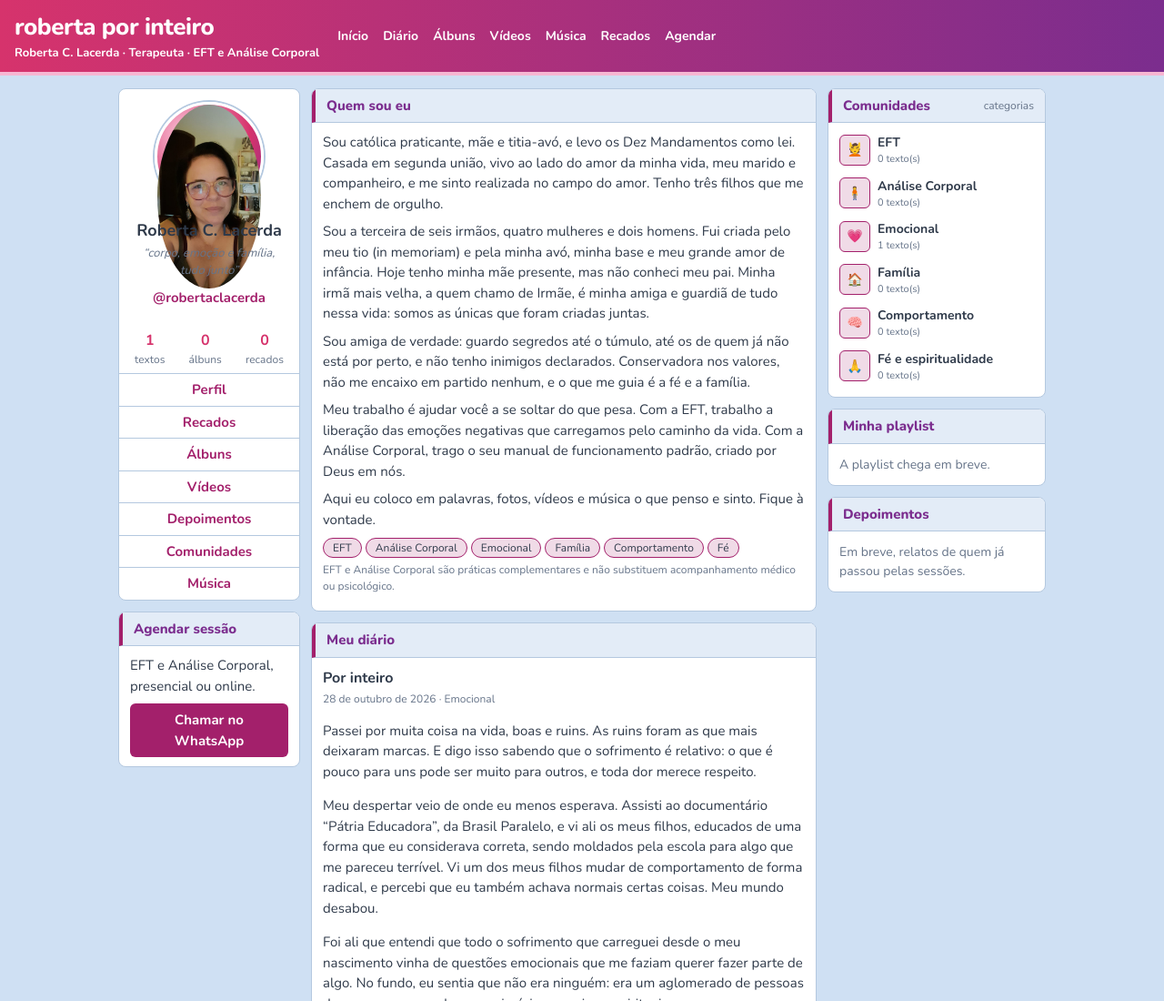
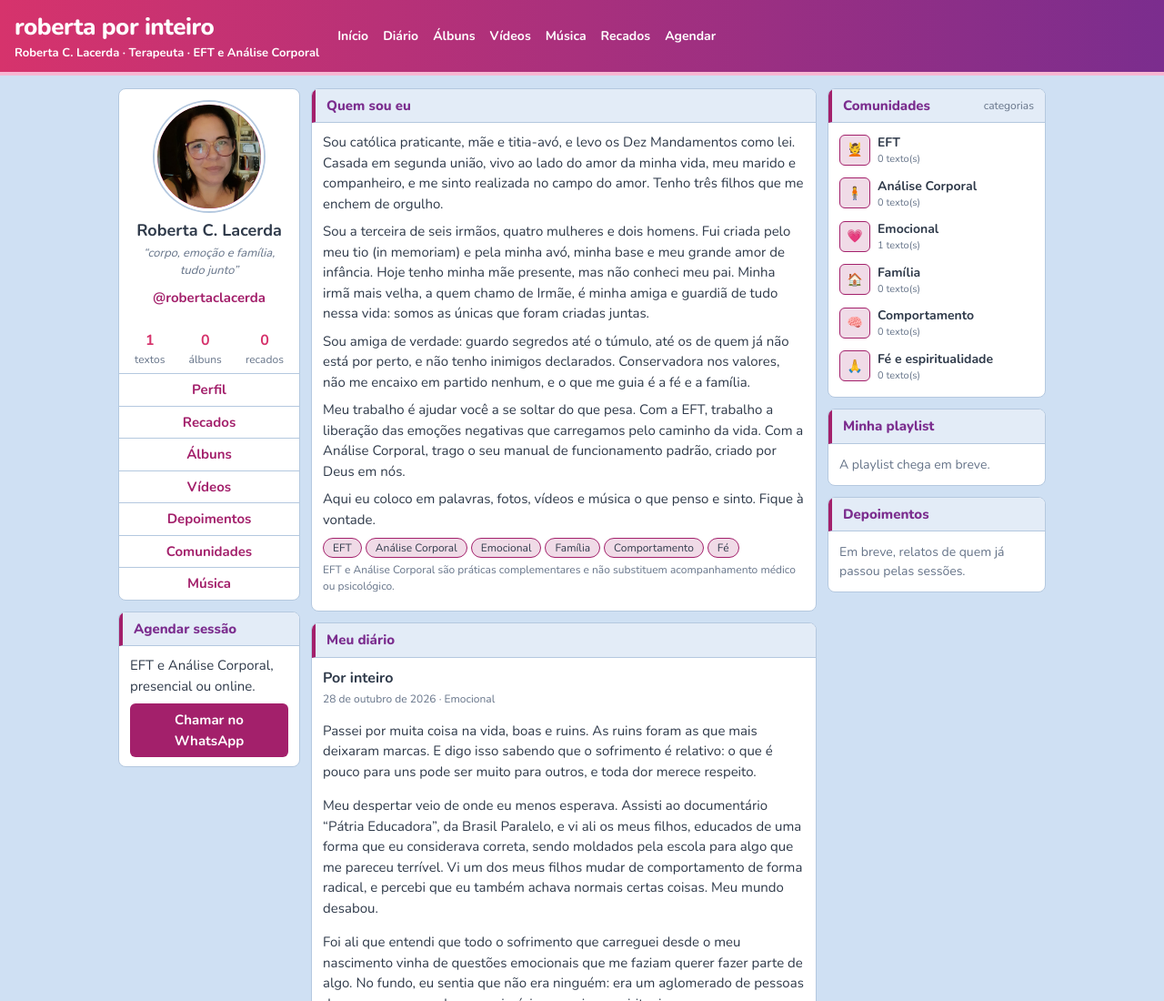
Before and after one commit to cristinalacerda9-sketch/roberta-por-inteiro, a plain HTML site: page index.html in a window 1280 px wide. Shown: the top 1100 px of the page at 91% size. Drawn offline with nearby package versions, Linux system fonts and the light colour scheme.

Commit message:
Add files via upload

```diff
--- a/index.html
+++ b/index.html
@@ -89,7 +89,8 @@ button:hover{filter:brightness(1.08)}
 footer{text-align:center;color:var(--muted);font-size:12px;padding:6px 12px 24px}
 @media (max-width:820px){.wrap{grid-template-columns:1fr}.albums,.vids{grid-template-columns:repeat(2,1fr)}}
 
-.avatar img{width:100%;height:100%;border-radius:50%;object-fit:cover}
+.avatar{overflow:hidden}
+.avatar img{width:114px;height:114px;border-radius:50%;object-fit:cover;display:block}
 .post img{max-width:100%;border-radius:8px;margin:8px 0}
 .gal{display:grid;grid-template-columns:repeat(auto-fill,minmax(110px,1fr));gap:8px;padding:0 12px 12px}
 .gal img{width:100%;aspect-ratio:1;object-fit:cover;border-radius:6px;border:1px solid var(--border)}
```
